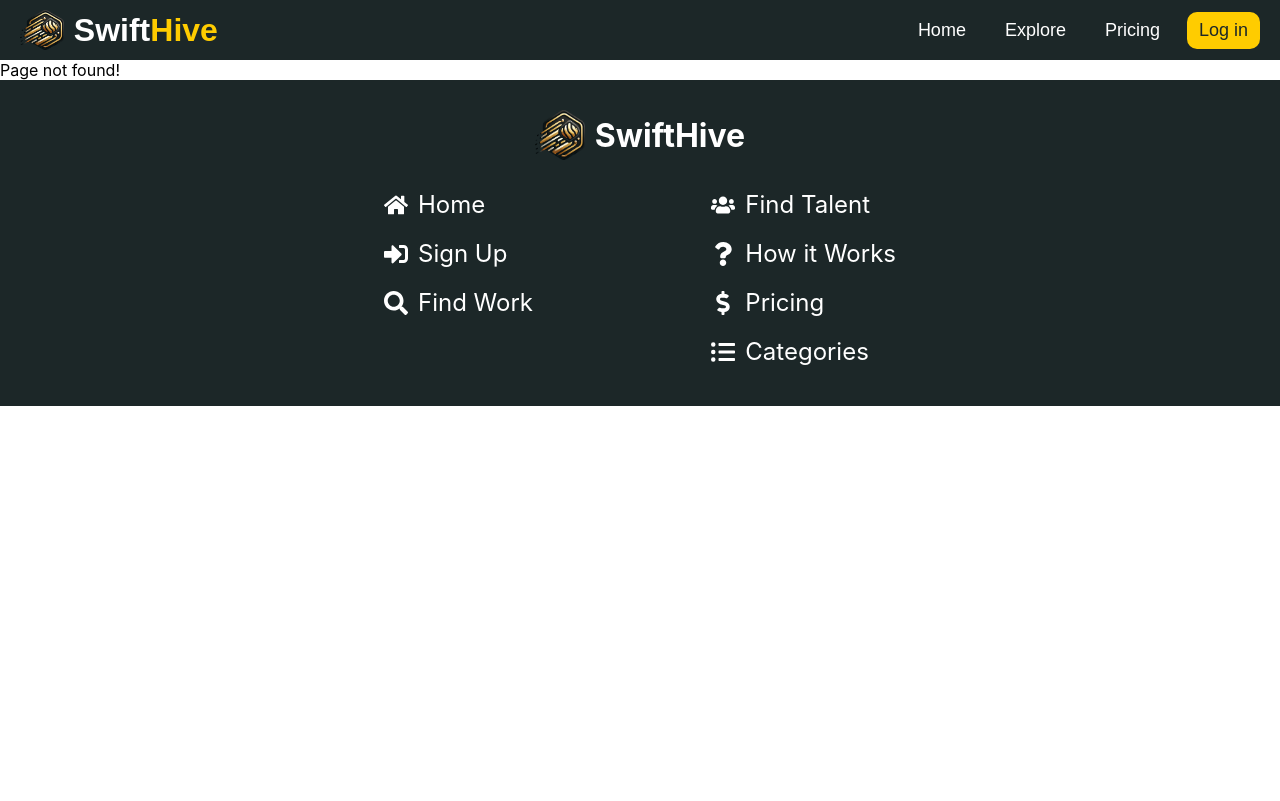
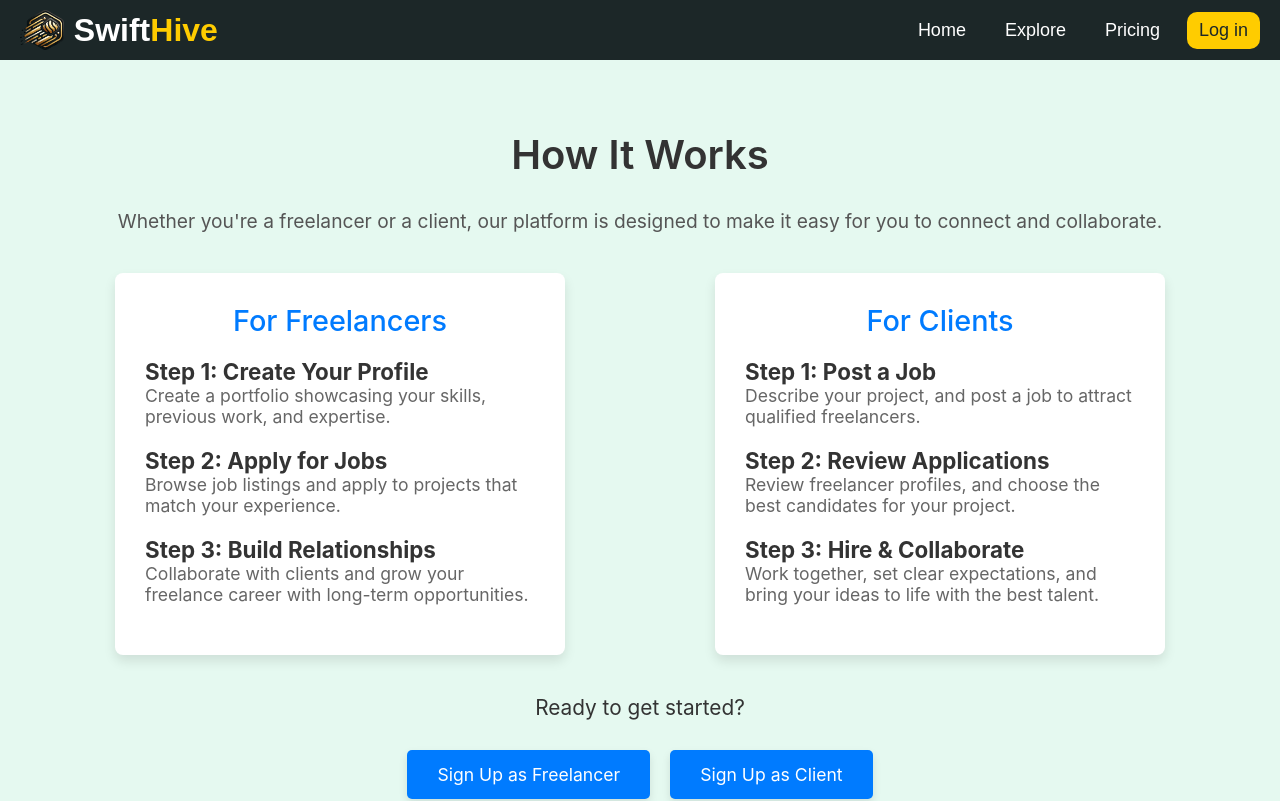
Before and after one commit to Vretinger/swifthive, a React (Create React App) app: page /how-it-works in a window 1280 px wide. Before the commit this address had no page. Shown: the top 801 px of the page. Built offline with nearby package versions, Linux system fonts and the light colour scheme.

Commit message:
Add about intro page with links to signup page, also add how it works page
Add functionality to select signup tab depending if they press sign up as client or freelancer on the previous page (Freelancer is default)

```diff
--- a/src/App.js
+++ b/src/App.js
@@ -5,6 +5,7 @@ import Footer from "./components/Footer";
 import Container from "react-bootstrap/Container";
 import { BrowserRouter as Router, Routes, Route } from 'react-router-dom'; // Make sure this is imported
 import "./api/axiosDefaults";
+import HowItWorks from "./pages/HowItWorks";
 
 // Lazy-loaded components for performance optimization
 const Home = lazy(() => import("./pages/Home"));
@@ -26,6 +27,7 @@ function App() {
               <Route path="/" element={<Home />} />
               <Route path="/signup" element={<SignUpForm />} />
               <Route path="/signin" element={<SignInForm />} />
+              <Route path="/how-it-works" element={<HowItWorks />} />
               <Route path="*" element={<NotFound />} />
             </Routes>
           </Suspense>
--- /dev/null
+++ b/src/components/AboutIntro.js
@@ -0,0 +1,27 @@
+import React from 'react';
+import { Link } from 'react-router-dom'; // Import Link for routing
+import styles from '../styles/AboutIntro.module.css';
+
+const AboutIntro = () => {
+  return (
+    <section className={styles.aboutIntro}>
+      <div className={styles.container}>
+        <div className={styles.textContainer}>
+          <h2 className={styles.heading}>Welcome to Your New Freelance Marketplace</h2>
+          <p className={styles.description}>
+            Whether you're a freelancer looking for exciting projects or a client searching for top talent, our platform makes it easy to connect, collaborate, and grow.
+          </p>
+          <p className={styles.description}>
+            Freelancers can showcase their portfolios, apply for jobs, and build long-term relationships with clients. Clients can post job listings, review applicants, and hire the best talent to bring their projects to life.
+          </p>
+          <div className={styles.ctaContainer}>
+            <Link to="/signup?tab=freelancer" className={styles.ctaButton}>For Freelancers</Link>
+            <Link to="/signup?tab=client" className={styles.ctaButton}>For Clients</Link>
+          </div>
+        </div>
+      </div>
+    </section>
+  );
+};
+
+export default AboutIntro;
--- a/src/components/Footer.js
+++ b/src/components/Footer.js
@@ -2,6 +2,7 @@ import React from 'react';
 import logo from '../assets/images/HiveLogo.png';
 import { FaHome, FaSearch, FaUsers, FaQuestion, FaDollarSign, FaListUl, FaSignInAlt } from 'react-icons/fa';
 import styles from '../styles/Footer.module.css'; // Assuming you have a CSS file for styling
+import { Link } from 'react-router-dom'; // Import Link for routing
 
 const Footer = () => {
   return (
@@ -32,7 +33,7 @@ const Footer = () => {
           <div className={styles.linkColumn}>
             <a href="/find-talent" className={styles.link}>
               <FaUsers className={styles.icon} />
-              Find Talent
+              <Link to="/signup?tab=client" className={styles.link}>Find Talent</Link>
             </a>
             <a href="/how-it-works" className={styles.link}>
               <FaQuestion className={styles.icon} />
--- a/src/pages/Home.js
+++ b/src/pages/Home.js
@@ -1,12 +1,14 @@
 import React from 'react';
 import HeroSection from '../components/HeroSection';
 import FeatureButtons from '../components/FeatureButtons';
+import AboutIntro from '../components/AboutIntro';
 
 const Home = () => {
   return (
     <div>
       <HeroSection />
       <FeatureButtons />
+      <AboutIntro />
     </div>
   );
 };
--- /dev/null
+++ b/src/pages/HowItWorks.js
@@ -0,0 +1,60 @@
+import React from 'react';
+import { Link } from 'react-router-dom';
+import styles from '../styles/HowItWorks.module.css'; // Use your existing CSS module
+
+const HowItWorks = () => {
+  return (
+    <section className={styles.howItWorks}>
+      <div className={styles.container}>
+        <h2 className={styles.heading}>How It Works</h2>
+        <p className={styles.description}>
+          Whether you're a freelancer or a client, our platform is designed to make it easy for you to connect and collaborate.
+        </p>
+
+        <div className={styles.stepsContainer}>
+          {/* Freelancer Steps */}
+          <div className={styles.steps}>
+            <h3 className={styles.stepHeading}>For Freelancers</h3>
+            <div className={styles.step}>
+              <h4>Step 1: Create Your Profile</h4>
+              <p>Create a portfolio showcasing your skills, previous work, and expertise.</p>
+            </div>
+            <div className={styles.step}>
+              <h4>Step 2: Apply for Jobs</h4>
+              <p>Browse job listings and apply to projects that match your experience.</p>
+            </div>
+            <div className={styles.step}>
+              <h4>Step 3: Build Relationships</h4>
+              <p>Collaborate with clients and grow your freelance career with long-term opportunities.</p>
+            </div>
+          </div>
+
+          {/* Client Steps */}
+          <div className={styles.steps}>
+            <h3 className={styles.stepHeading}>For Clients</h3>
+            <div className={styles.step}>
+              <h4>Step 1: Post a Job</h4>
+              <p>Describe your project, and post a job to attract qualified freelancers.</p>
+            </div>
+            <div className={styles.step}>
+              <h4>Step 2: Review Applications</h4>
+              <p>Review freelancer profiles, and choose the best candidates for your project.</p>
+            </div>
+            <div className={styles.step}>
+              <h4>Step 3: Hire & Collaborate</h4>
+              <p>Work together, set clear expectations, and bring your ideas to life with the best talent.</p>
+            </div>
+          </div>
+        </div>
+
+        <div className={styles.ctaContainer}>
+          <p className={styles.ctaText}>Ready to get started?</p>
+          <Link to="/signup?tab=freelancer" className={styles.ctaButton}>Sign Up as Freelancer</Link>
+          <Link to="/signup?tab=client" className={styles.ctaButton}>Sign Up as Client</Link>
+        </div>
+      </div>
+    </section>
+  );
+};
+
+export default HowItWorks;
--- a/src/pages/auth/SignUpForm.js
+++ b/src/pages/auth/SignUpForm.js
@@ -1,13 +1,18 @@
 import React, { useState } from "react";
-import { Link, useNavigate } from "react-router-dom";
+import { Link, useNavigate, useLocation } from "react-router-dom";
 import styles from "../../styles/SignUpPage.module.css";
-import btnStyles from "../../styles/Button.module.css";
 import "bootstrap/dist/css/bootstrap.min.css";
 import { Tabs, Tab, Form, Button, Alert, Container } from "react-bootstrap";
 
 const SignUpPage = () => {
   const navigate = useNavigate();
-  const [activeTab, setActiveTab] = useState("freelancer");
+  const location = useLocation();
+
+  // Extract query parameter from the URL to set the initial active tab
+  const urlParams = new URLSearchParams(location.search);
+  const initialTab = urlParams.get("tab") || "freelancer"; // Default to "freelancer"
+
+  const [activeTab, setActiveTab] = useState(initialTab);
   const [formData, setFormData] = useState({
     username: "",
     email: "",
@@ -74,6 +79,20 @@ const SignUpPage = () => {
     <div className={styles.signupPage}>
       <div className={styles.signupContainer}>
         <h4 className="mb-4">Sign Up</h4>
+
+        {/* Show success or error message */}
+        {success && (
+          <Alert variant="success">Registration successful! Redirecting...</Alert>
+        )}
+        {Object.keys(errors).length > 0 && (
+          <Alert variant="danger">
+            {errors.non_field_errors
+              ? errors.non_field_errors.join(", ")
+              : "There were some errors in your submission."}
+          </Alert>
+        )}
+
+        <Form onSubmit={handleSubmit}>
           <Tabs
             activeKey={activeTab}
             onSelect={(k) => setActiveTab(k)}
@@ -81,7 +100,14 @@ const SignUpPage = () => {
             className="mb-4"
           >
             <Tab eventKey="freelancer" title="Freelancer">
-            <Form onSubmit={handleSubmit}>
+              {/* Freelancer Tab Specific Content */}
+            </Tab>
+            <Tab eventKey="client" title="Client">
+              {/* Client Tab Specific Content */}
+            </Tab>
+          </Tabs>
+
+          {/* Common Fields (outside of Tabs to make sure they show in both tabs) */}
           <Form.Group controlId="username" className="mt-3">
             <Form.Control
               type="text"
@@ -122,70 +148,9 @@ const SignUpPage = () => {
               required
             />
           </Form.Group>
-              <Button
-                className={`${styles.Button} mt-3`}
-                type="submit"
-                disabled={loading}
-              >
-                {loading ? "Signing Up..." : "Sign Up as Freelancer"}
-              </Button>
-              {success && (
-                <Alert variant="success" className="mt-3">
-                  Registration successful! Redirecting...
-                </Alert>
-              )}
-              {Object.keys(errors).length > 0 &&
-                Object.entries(errors).map(([key, messages]) =>
-                  messages.map((message, idx) => (
-                    <Alert key={`${key}-${idx}`} variant="danger" className="mt-3">
-                      {message}
-                    </Alert>
-                  ))
-                )}
-            </Form>
-          </Tab>
-          <Tab eventKey="client" title="Client">
-            <Form onSubmit={handleSubmit}>
-              <Form.Group controlId="username" className="mt-3">
-                <Form.Control
-                  type="text"
-                  placeholder="Username"
-                  name="username"
-                  value={formData.username}
-                  onChange={handleChange}
-                  required
-                />
-              </Form.Group>
-              <Form.Group controlId="email" className="mt-3">
-                <Form.Control
-                  type="email"
-                  placeholder="Email"
-                  name="email"
-                  value={formData.email}
-                  onChange={handleChange}
-                  required
-                />
-              </Form.Group>
-              <Form.Group controlId="password1" className="mt-3">
-                <Form.Control
-                  type="password"
-                  placeholder="Password"
-                  name="password1"
-                  value={formData.password1}
-                  onChange={handleChange}
-                  required
-                />
-              </Form.Group>
-              <Form.Group controlId="password2" className="mt-3">
-                <Form.Control
-                  type="password"
-                  placeholder="Confirm Password"
-                  name="password2"
-                  value={formData.password2}
-                  onChange={handleChange}
-                  required
-                />
-              </Form.Group>
+
+          {/* Client-Specific Field (only shown in the "Client" tab) */}
+          {activeTab === "client" && (
             <Form.Group controlId="company" className="mt-3">
               <Form.Control
                 type="text"
@@ -196,29 +161,14 @@ const SignUpPage = () => {
                 required
               />
             </Form.Group>
-              <Button
-                className={`${btnStyles.Button} mt-3`}
-                type="submit"
-                disabled={loading}
-              >
-                {loading ? "Signing Up..." : "Sign Up as Client"}
+          )}
+
+          <Button type="submit" className="mt-3" disabled={loading}>
+            {loading ? "Signing Up..." : "Sign Up"}
           </Button>
-              {success && (
-                <Alert variant="success" className="mt-3">
-                  Registration successful! Redirecting...
-                </Alert>
-              )}
-              {Object.keys(errors).length > 0 &&
-                Object.entries(errors).map(([key, messages]) =>
-                  messages.map((message, idx) => (
-                    <Alert key={`${key}-${idx}`} variant="danger" className="mt-3">
-                      {message}
-                    </Alert>
-                  ))
-                )}
         </Form>
-          </Tab>
-        </Tabs>
+
+        {/* Link to sign-in */}
         <Container className="mt-3">
           <Link className={styles.Link} to="/signin">
             Already have an account? <span>Sign in</span>
--- /dev/null
+++ b/src/styles/AboutIntro.module.css
@@ -0,0 +1,64 @@
+.aboutIntro {
+    background-color: #2F4745; /* Dark background similar to your FeatureButtons */
+    padding: 60px 20px;
+    text-align: center;
+    color: #fff; /* White text color for better contrast */
+  }
+
+  .container {
+    max-width: 1200px;
+    margin: 0 auto;
+  }
+
+  .textContainer {
+    max-width: 800px;
+    margin: 0 auto;
+  }
+
+  .heading {
+    font-size: 3rem; /* Adjusted to fit your overall design */
+    color: #ffd700; /* Yellow color to match buttons and accents */
+    margin-bottom: 20px;
+    font-weight: bold;
+  }
+
+  .description {
+    font-size: 1.5rem; /* Adjusted font size for better readability */
+    line-height: 1.6;
+    margin-bottom: 30px;
+  }
+
+  .ctaContainer {
+    display: flex;
+    justify-content: center;
+    gap: 20px;
+  }
+
+  .ctaButton {
+    background-color: #ffcc00; /* Yellow button color */
+    color: #122d2f; /* Text color matching your Hero section */
+    padding: 12px 30px;
+    font-size: 1.2rem;
+    border-radius: 5px;
+    text-decoration: none;
+    transition: background-color 0.3s ease, color 0.3s ease;
+  }
+
+  .ctaButton:hover {
+    background-color: #b38f00; /* Hover effect */
+    color: #fff; /* White text on hover */
+  }
+
+  @media (max-width: 768px) {
+    .heading {
+      font-size: 2rem; /* Smaller heading on smaller screens */
+    }
+
+    .description {
+      font-size: 1.2rem; /* Adjusted for readability */
+    }
+
+    .ctaButton {
+      font-size: 1rem; /* Smaller button text */
+    }
+  }
--- /dev/null
+++ b/src/styles/HowItWorks.module.css
@@ -0,0 +1,104 @@
+.howItWorks {
+    background-color: #e5f9f0; /* Soft green background */
+    padding: 69.5px 20px; /* Ample space for content */
+  }
+
+  .container {
+    max-width: 1200px;
+    margin: 0 auto;
+    text-align: center;
+    padding: 0 20px;
+  }
+
+  .heading {
+    font-size: 2.5rem;
+    font-weight: 600;
+    margin-bottom: 30px;
+    color: #333; /* Dark text for contrast */
+  }
+
+  .description {
+    font-size: 1.2rem;
+    margin-bottom: 40px;
+    color: #555; /* Lighter gray for descriptions */
+  }
+
+  .stepsContainer {
+    display: flex;
+    justify-content: space-around;
+    gap: 40px;
+    flex-wrap: wrap;
+    margin-bottom: 40px;
+  }
+
+  .steps {
+    background-color: #fff;
+    padding: 30px;
+    border-radius: 8px;
+    box-shadow: 0 6px 12px rgba(0, 0, 0, 0.1);
+    width: 45%;
+    max-width: 450px;
+  }
+
+  .stepHeading {
+    font-size: 1.8rem;
+    font-weight: 500;
+    margin-bottom: 20px;
+    color: #007bff; /* Use a blue accent color for the headings */
+  }
+
+  .step {
+    margin-bottom: 20px;
+    text-align: left;
+  }
+
+  .step h4 {
+    font-size: 1.4rem;
+    font-weight: bold;
+    color: #333; /* Dark text for step headings */
+  }
+
+  .step p {
+    font-size: 1.1rem;
+    color: #666; /* Soft gray for descriptions */
+  }
+
+  .ctaContainer {
+    margin-top: 40px;
+    text-align: center;
+  }
+
+  .ctaText {
+    font-size: 1.3rem;
+    margin-bottom: 20px;
+    color: #333; /* Dark text for call-to-action */
+  }
+
+  .ctaButton {
+    display: inline-block;
+    margin: 10px;
+    padding: 14px 30px;
+    font-size: 1.1rem;
+    background-color: #007bff; /* Primary brand color */
+    color: #fff;
+    border-radius: 5px;
+    text-decoration: none;
+    transition: background-color 0.3s ease;
+    box-shadow: 0 4px 8px rgba(0, 0, 0, 0.1);
+  }
+
+  .ctaButton:hover {
+    background-color: #0056b3; /* Darker shade for hover effect */
+  }
+
+  @media (max-width: 768px) {
+    .steps {
+      width: 100%;
+      margin-bottom: 20px;
+    }
+
+    .ctaButton {
+      width: 100%;
+      padding: 12px 0;
+    }
+  }
```
Lines whose indentation alone changed are shown as unchanged.
